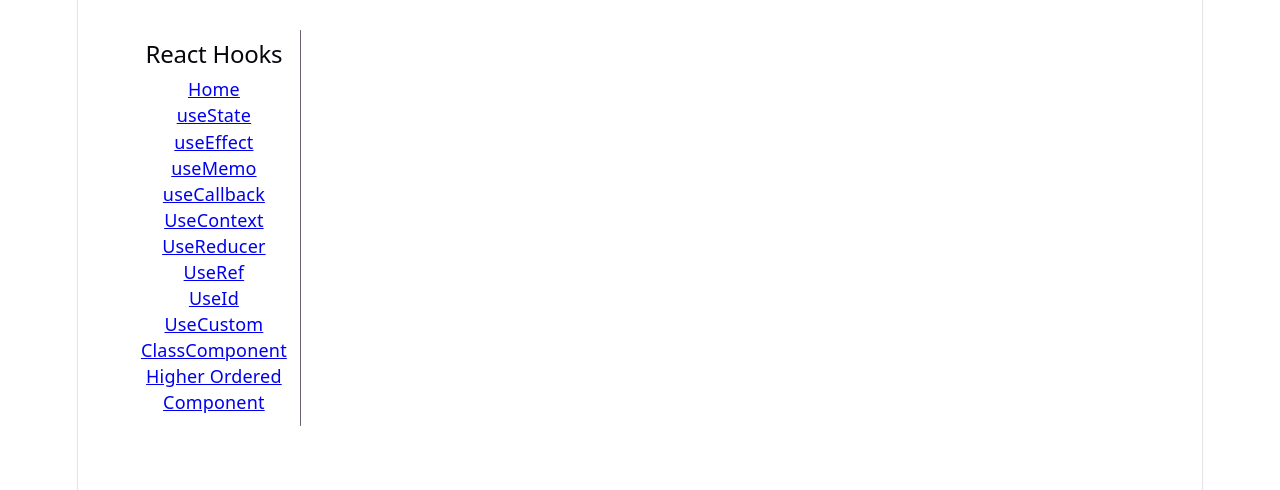
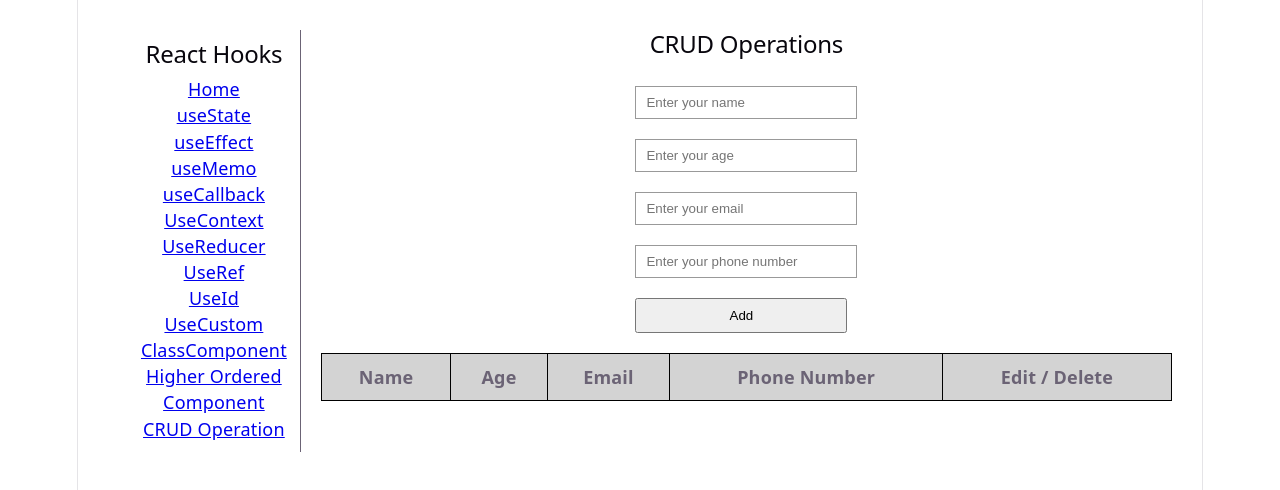
Before and after one commit to udayamca/react-hooks, a React (Vite) app: page /crud in a window 1280 px wide. Shown: the top 490 px of the page. Built offline with nearby package versions, Linux system fonts and the light colour scheme.

Commit message:
adding crud operations

```diff
--- /dev/null
+++ b/components/CRUD.jsx
@@ -0,0 +1,155 @@
+import { useState } from "react";
+import { v4 as uuid } from "uuid";
+
+export default function CRUD() {
+  const [users, setUsers] = useState([]);
+  const [buttonState, setButtonState] = useState("add");
+
+  const [userInfo, setUserInfo] = useState({
+    id: uuid(),
+    name: "",
+    age: "",
+    email: "",
+    phone: "",
+  });
+
+  const handleChange = (e) => {
+    const { name, value } = e.target;
+    setUserInfo((currInfo) => {
+      return {
+        ...currInfo,
+        [name]: value,
+      };
+    });
+  };
+
+  const addUserInfo = () => {
+    setUsers((currInfo) => [...currInfo, userInfo]);
+    setUserInfo({
+      id: uuid(),
+      name: "",
+      email: "",
+      age: "",
+      phone: "",
+    });
+  };
+
+  const deletUserInfo = (id) => {
+    setUsers((currInfo) =>
+      currInfo.filter((user) => {
+        return user.id !== id;
+      }),
+    );
+  };
+
+  const startEditing = (user) => {
+    setUserInfo(user);
+    setButtonState("edit");
+  };
+
+  const cancelEdit = () => {
+    setUserInfo({
+      name: "",
+      email: "",
+      age: "",
+      phone: "",
+    });
+    setButtonState("add");
+  };
+
+  const updateUserInfo = (id) => {
+    setUsers((currInfo) => {
+      return currInfo.map((user) => {
+        if (user.id === userInfo.id) {
+          console.log("in");
+          return userInfo;
+        }
+        return user;
+      });
+    });
+    // cancelEdit();
+  };
+
+  return (
+    <>
+      <div className="crud">
+        <h2>CRUD Operations</h2>
+        <div className="container">
+          <div className="form">
+            <input
+              type="text"
+              placeholder="Enter your name"
+              name="name"
+              value={userInfo.name}
+              onChange={handleChange}
+            />
+            <input
+              type="number"
+              placeholder="Enter your age"
+              name="age"
+              value={userInfo.age}
+              onChange={handleChange}
+            />
+            <input
+              type="email"
+              placeholder="Enter your email"
+              name="email"
+              value={userInfo.email}
+              onChange={handleChange}
+            />
+            <input
+              type="number"
+              placeholder="Enter your phone number"
+              name="phone"
+              value={userInfo.phone}
+              onChange={handleChange}
+            />
+            {buttonState && buttonState === "add" ? (
+              <button onClick={addUserInfo}> Add </button>
+            ) : (
+              <div className="buttonDiv">
+                <button onClick={updateUserInfo}>Update </button>
+                <button onClick={cancelEdit}>Cancle</button>
+              </div>
+            )}
+          </div>
+        </div>
+        <div className="userInfo">
+          <table>
+            <thead>
+              <tr>
+                <th>Name</th>
+                <th>Age</th>
+                <th>Email</th>
+                <th>Phone Number</th>
+                <th>Edit / Delete</th>
+              </tr>
+            </thead>
+            <tbody>
+              {users &&
+                users.map(
+                  (user, index) =>
+                    user.name !== "" && (
+                      <tr key={index}>
+                        <td>{user.name}</td>
+                        <td>{user.age}</td>
+                        <td>{user.email}</td>
+                        <td>{user.phone}</td>
+                        <td>
+                          <button onClick={() => startEditing(user)}>
+                            Edit
+                          </button>
+                          <button onClick={() => deletUserInfo(user.id)}>
+                            Delete
+                          </button>
+                        </td>
+                      </tr>
+                    ),
+                )}
+            </tbody>
+          </table>
+        </div>
+      </div>
+    </>
+  );
+}
--- a/components/NavigateRoute.jsx
+++ b/components/NavigateRoute.jsx
@@ -52,6 +52,9 @@ export default function NavigateRoute() {
             <li>
               <Link to="/hoc">Higher Ordered Component</Link>
             </li>
+            <li>
+              <Link to="/crud">CRUD Operation</Link>
+            </li>
           </ul>
         </div>
       </div>
--- a/components/ReactRouter.jsx
+++ b/components/ReactRouter.jsx
@@ -12,6 +12,7 @@ import UseCustom from "./UseCustom";
 import ClassComponent from "./ClassComponent";
 import Home from "./Home";
 import HigherOrderComponent from "./HigherOrderComponent";
+import CRUD from "./CRUD";
 
 export default function ReactRouter() {
   return (
@@ -34,6 +35,7 @@ export default function ReactRouter() {
             <Route path="/usecustom" element={<UseCustom />} />
             <Route path="/classcomponent" element={<ClassComponent />} />
             <Route path="/hoc" element={<HigherOrderComponent />} />
+            <Route path="/crud" element={<CRUD />} />
           </Routes>
         </div>
       </div>
--- a/package.json
+++ b/package.json
@@ -12,7 +12,8 @@
   "dependencies": {
     "react": "^19.2.4",
     "react-dom": "^19.2.4",
-    "react-router-dom": "^7.15.1"
+    "react-router-dom": "^7.15.1",
+    "uuid": "^14.0.0"
   },
   "devDependencies": {
     "@eslint/js": "^9.39.4",
--- a/src/App.css
+++ b/src/App.css
@@ -27,3 +27,52 @@
   border-right: 1px solid;
   padding: 10px;
 }
+
+.crud {
+  .container {
+    display: flex;
+    justify-content: center;
+    align-items: center;
+    flex-direction: column;
+  }
+
+  .form {
+    display: grid;
+    margin-top: 20px;
+  }
+
+  .form input {
+    border: 1px solid #999;
+    padding: 8px 10px;
+    margin-bottom: 20px;
+    width: 200px;
+    outline: none;
+  }
+
+  .form button, .form .buttonDiv button {
+    padding: 8px 10px;
+    margin-right: 10px;
+  }
+
+  .userInfo table {
+    border: 1px solid #000;
+    border-collapse: collapse;
+    width: 100%;
+    margin-top: 20px;
+
+    thead {
+      background-color: lightgray;
+    }
+
+    td, th {
+      border: 1px solid #000;
+      padding: 10px;
+    }
+
+    td button {
+      margin-right: 10px;
+      padding: 8px 10px;
+    }
+  }
+
+}
```
Also changed, not shown: 1 other file (tests, documents, lock files or other folders).
